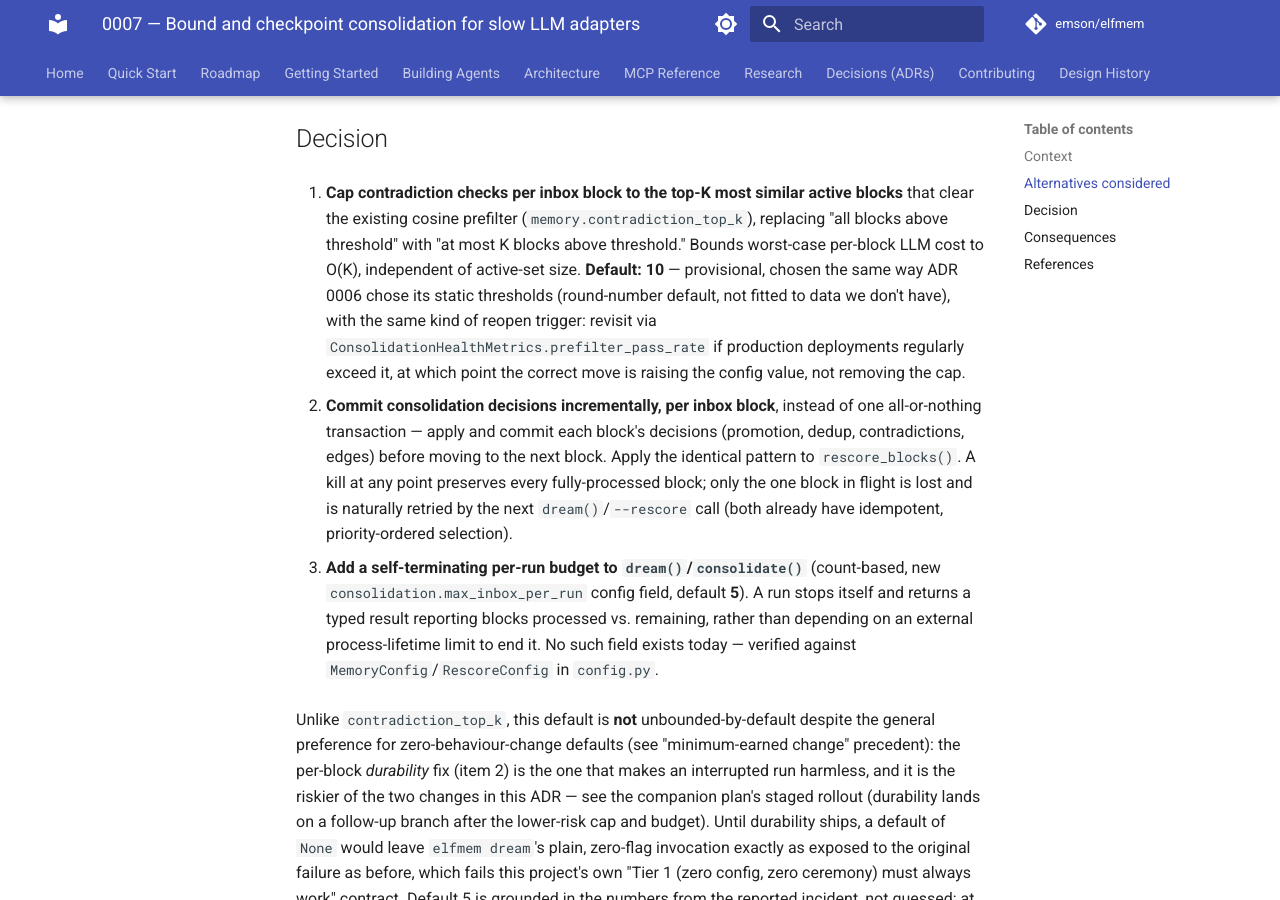
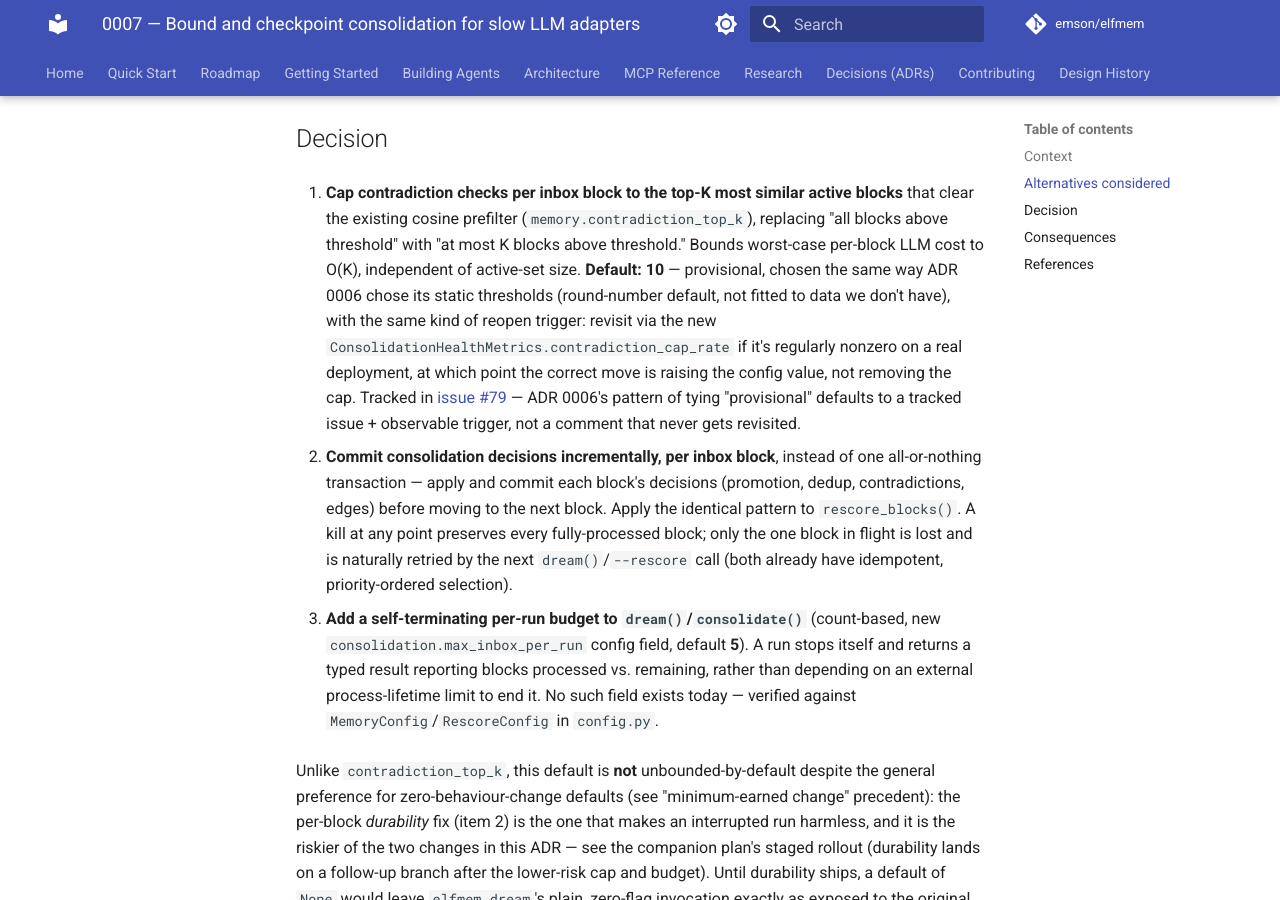
Before and after one commit to emson/elfmem, an MkDocs documentation site: the page built from docs/decisions/0007-bound-and-checkpoint-consolidation.md, in a window 1280 px wide and 900 px high, scrolled down 1803 px. Built offline with MkDocs 1.6.1 and Material for MkDocs 9.7.7, drawn with Linux system fonts in a browser that asks for light colours; comment, search, counter and statistics services are not loaded.

Commit message:
docs: track contradiction_top_k default + recategorize --max changelog note
Files issue #79 as the ADR-0006-style tracked reopen trigger for
contradiction_top_k's provisional default (was prose-only, easy to forget)
and links it from the ADR and the config comment — also corrects the
comment's cited metric to contradiction_cap_rate (the field actually added
for this purpose; the ADR/comment previously pointed at prefilter_pass_rate).

Splits the dream --max CHANGELOG entry: the new max_inbox_per_run field
stays under Added, but --max's expanded scope (now also caps inbox
processing, previously a no-op without --rescore) moves to Changed with the
existing-automation impact spelled out.

Co-Authored-By: Claude Sonnet 5 <noreply@anthropic.com>
Claude-Session: https://claude.ai/code/session_01H4evyyvo1d7M985EyAWG7N

```diff
--- a/docs/decisions/0007-bound-and-checkpoint-consolidation.md
+++ b/docs/decisions/0007-bound-and-checkpoint-consolidation.md
@@ -91,9 +91,13 @@ once deferred debt is large.
    cost to O(K), independent of active-set size. **Default: 10** —
    provisional, chosen the same way ADR 0006 chose its static thresholds
    (round-number default, not fitted to data we don't have), with the same
-   kind of reopen trigger: revisit via `ConsolidationHealthMetrics.prefilter_pass_rate`
-   if production deployments regularly exceed it, at which point the
-   correct move is raising the config value, not removing the cap.
+   kind of reopen trigger: revisit via the new
+   `ConsolidationHealthMetrics.contradiction_cap_rate` if it's regularly
+   nonzero on a real deployment, at which point the correct move is raising
+   the config value, not removing the cap. Tracked in
+   [issue #79](https://github.com/emson/elfmem/issues/79) — ADR 0006's
+   pattern of tying "provisional" defaults to a tracked issue + observable
+   trigger, not a comment that never gets revisited.
 
 2. **Commit consolidation decisions incrementally, per inbox block**,
    instead of one all-or-nothing transaction — apply and commit each
```
Also changed, not shown: CHANGELOG.md (+8 -3 lines), 1 other file.
